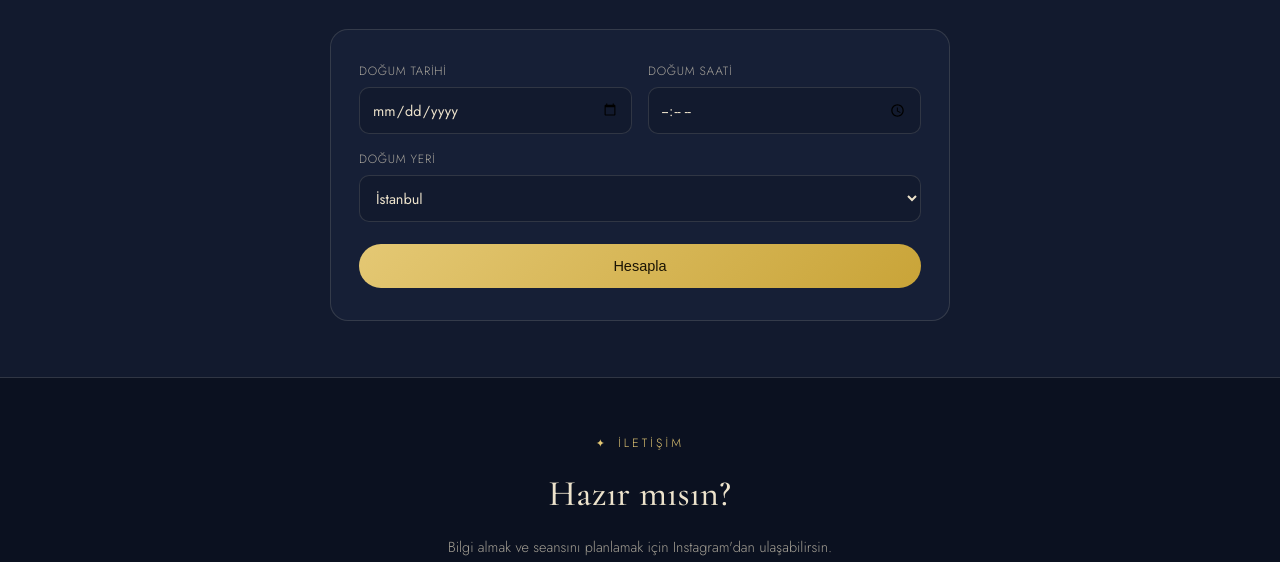
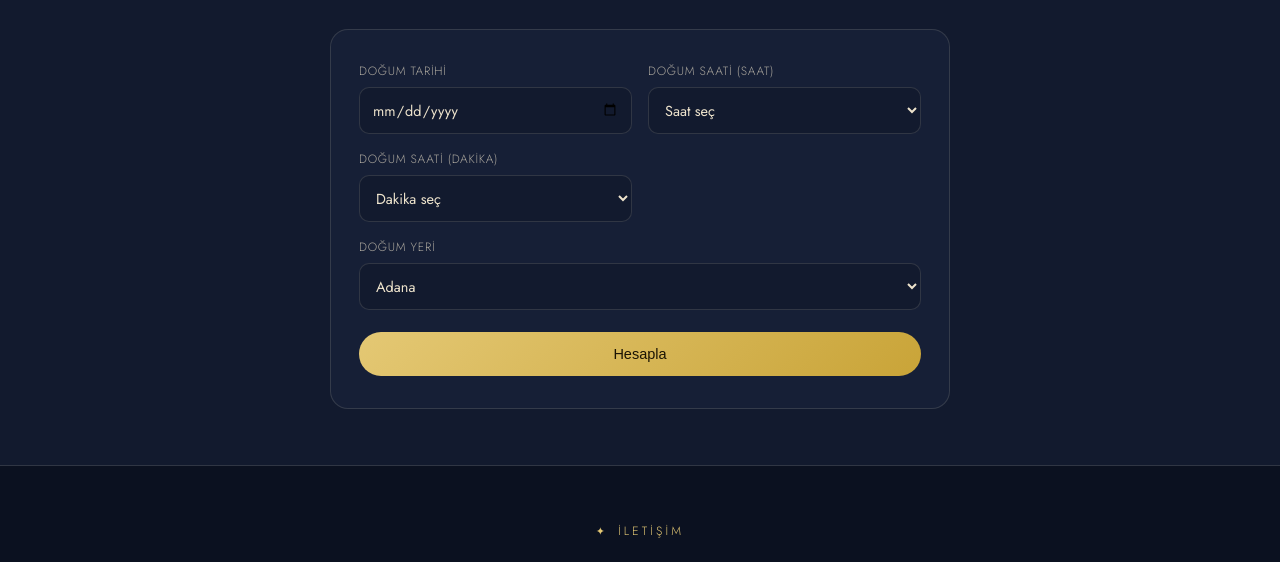
Before and after one commit to pozitifyasamatolyesi/Pozitif-yasam, a plain HTML site: page index.html in a window 1280 px wide. Shown: the part 3696-4258 px from the top of the page. Drawn offline with nearby package versions, Linux system fonts and the light colour scheme.

Commit message:
Add files via upload

```diff
--- a/index.html
+++ b/index.html
@@ -676,45 +676,138 @@
           <input type="date" id="calc-date">
         </div>
         <div class="calc-field">
-          <label for="calc-time">Doğum Saati</label>
-          <input type="time" id="calc-time">
+          <label for="calc-hour">Doğum Saati (Saat)</label>
+          <select id="calc-hour">
+            <option value="">Saat seç</option>
+            <option value="00">00</option>
+            <option value="01">01</option>
+            <option value="02">02</option>
+            <option value="03">03</option>
+            <option value="04">04</option>
+            <option value="05">05</option>
+            <option value="06">06</option>
+            <option value="07">07</option>
+            <option value="08">08</option>
+            <option value="09">09</option>
+            <option value="10">10</option>
+            <option value="11">11</option>
+            <option value="12">12</option>
+            <option value="13">13</option>
+            <option value="14">14</option>
+            <option value="15">15</option>
+            <option value="16">16</option>
+            <option value="17">17</option>
+            <option value="18">18</option>
+            <option value="19">19</option>
+            <option value="20">20</option>
+            <option value="21">21</option>
+            <option value="22">22</option>
+            <option value="23">23</option>
+          </select>
+        </div>
+        <div class="calc-field">
+          <label for="calc-min">Doğum Saati (Dakika)</label>
+          <select id="calc-min">
+            <option value="">Dakika seç</option>
+            <option value="00">00</option>
+            <option value="05">05</option>
+            <option value="10">10</option>
+            <option value="15">15</option>
+            <option value="20">20</option>
+            <option value="25">25</option>
+            <option value="30">30</option>
+            <option value="35">35</option>
+            <option value="40">40</option>
+            <option value="45">45</option>
+            <option value="50">50</option>
+            <option value="55">55</option>
+          </select>
         </div>
         <div class="calc-field full">
           <label for="calc-city">Doğum Yeri</label>
           <select id="calc-city">
-            <option value="41.0082,28.9784">İstanbul</option>
+            <option value="37.0000,35.3213">Adana</option>
+            <option value="37.7648,38.2786">Adıyaman</option>
+            <option value="38.7507,30.5567">Afyonkarahisar</option>
+            <option value="39.7191,43.0503">Ağrı</option>
+            <option value="38.3687,34.0360">Aksaray</option>
+            <option value="40.6499,35.8353">Amasya</option>
             <option value="39.9334,32.8597">Ankara</option>
-            <option value="38.4237,27.1428">İzmir</option>
             <option value="36.8969,30.7133">Antalya</option>
-            <option value="40.1826,29.0665">Bursa</option>
-            <option value="37.0000,35.3213">Adana</option>
-            <option value="37.8746,32.4932">Konya</option>
-            <option value="37.0662,37.3833">Gaziantep</option>
-            <option value="37.1591,38.7969">Şanlıurfa</option>
-            <option value="36.8000,34.6333">Mersin</option>
-            <option value="37.9144,40.2306">Diyarbakır</option>
-            <option value="38.7312,35.4787">Kayseri</option>
-            <option value="39.7767,30.5206">Eskişehir</option>
-            <option value="41.2867,36.3300">Samsun</option>
-            <option value="37.7765,29.0864">Denizli</option>
-            <option value="38.3552,38.3095">Malatya</option>
-            <option value="41.0027,39.7168">Trabzon</option>
-            <option value="39.9000,41.2700">Erzurum</option>
-            <option value="38.4891,43.4089">Van</option>
-            <option value="38.6810,39.2264">Elazığ</option>
-            <option value="38.6191,27.4289">Manisa</option>
-            <option value="40.7654,29.9408">Kocaeli</option>
-            <option value="40.6940,30.4358">Sakarya</option>
-            <option value="39.6484,27.8826">Balıkesir</option>
-            <option value="37.5858,36.9371">Kahramanmaraş</option>
+            <option value="41.1105,42.7022">Ardahan</option>
             <option value="41.1828,41.8183">Artvin</option>
             <option value="37.8560,27.8416">Aydın</option>
+            <option value="39.6484,27.8826">Balıkesir</option>
+            <option value="41.5811,32.4610">Bartın</option>
+            <option value="37.8812,41.1351">Batman</option>
+            <option value="40.2552,40.2249">Bayburt</option>
+            <option value="40.1428,29.9793">Bilecik</option>
+            <option value="38.8855,40.4966">Bingöl</option>
+            <option value="38.3938,42.1232">Bitlis</option>
+            <option value="40.7392,31.6089">Bolu</option>
+            <option value="37.7203,30.2908">Burdur</option>
+            <option value="40.1826,29.0665">Bursa</option>
+            <option value="40.1553,26.4142">Çanakkale</option>
+            <option value="40.6013,33.6134">Çankırı</option>
+            <option value="40.5506,34.9556">Çorum</option>
+            <option value="37.7765,29.0864">Denizli</option>
+            <option value="37.9144,40.2306">Diyarbakır</option>
+            <option value="40.8438,31.1565">Düzce</option>
+            <option value="41.6771,26.5557">Edirne</option>
+            <option value="38.6810,39.2264">Elazığ</option>
+            <option value="39.7500,39.5000">Erzincan</option>
+            <option value="39.9000,41.2700">Erzurum</option>
+            <option value="39.7767,30.5206">Eskişehir</option>
+            <option value="37.0662,37.3833">Gaziantep</option>
+            <option value="40.9128,38.3895">Giresun</option>
+            <option value="40.4386,39.5086">Gümüşhane</option>
+            <option value="37.5744,43.7408">Hakkari</option>
+            <option value="36.4018,36.3498">Hatay</option>
+            <option value="39.8880,44.0048">Iğdır</option>
+            <option value="37.7648,30.5566">Isparta</option>
+            <option value="41.0082,28.9784">İstanbul</option>
+            <option value="38.4237,27.1428">İzmir</option>
+            <option value="37.5858,36.9371">Kahramanmaraş</option>
+            <option value="41.2061,32.6204">Karabük</option>
+            <option value="37.1759,33.2287">Karaman</option>
+            <option value="40.6013,43.0975">Kars</option>
+            <option value="41.3887,33.7827">Kastamonu</option>
+            <option value="38.7312,35.4787">Kayseri</option>
+            <option value="36.7184,37.1212">Kilis</option>
+            <option value="39.8468,33.5153">Kırıkkale</option>
+            <option value="41.7333,27.2167">Kırklareli</option>
+            <option value="39.1425,34.1709">Kırşehir</option>
+            <option value="40.7654,29.9408">Kocaeli</option>
+            <option value="37.8746,32.4932">Konya</option>
+            <option value="39.4167,29.9833">Kütahya</option>
+            <option value="38.3552,38.3095">Malatya</option>
+            <option value="38.6191,27.4289">Manisa</option>
+            <option value="37.3212,40.7245">Mardin</option>
+            <option value="36.8000,34.6333">Mersin</option>
             <option value="37.2154,28.3636">Muğla</option>
+            <option value="38.9462,41.7539">Muş</option>
+            <option value="38.6939,34.6857">Nevşehir</option>
+            <option value="37.9667,34.6833">Niğde</option>
+            <option value="40.9839,37.8764">Ordu</option>
+            <option value="37.0742,36.2478">Osmaniye</option>
+            <option value="41.0201,40.5234">Rize</option>
+            <option value="40.6940,30.4358">Sakarya</option>
+            <option value="41.2867,36.3300">Samsun</option>
+            <option value="37.9333,41.9500">Siirt</option>
+            <option value="42.0231,35.1531">Sinop</option>
+            <option value="39.7477,37.0179">Sivas</option>
+            <option value="37.1591,38.7969">Şanlıurfa</option>
+            <option value="37.4187,42.4918">Şırnak</option>
             <option value="40.9833,27.5167">Tekirdağ</option>
-            <option value="40.9839,37.8764">Ordu</option>
-            <option value="41.0201,40.5234">Rize</option>
-            <option value="other">Diğer / Yurt Dışı</option>
-          </select>
+            <option value="40.3167,36.5500">Tokat</option>
+            <option value="41.0027,39.7168">Trabzon</option>
+            <option value="39.3074,39.4388">Tunceli</option>
+            <option value="38.6823,29.4082">Uşak</option>
+            <option value="38.4891,43.4089">Van</option>
+            <option value="40.6500,29.2667">Yalova</option>
+            <option value="39.8181,34.8147">Yozgat</option>
+            <option value="41.4564,31.7987">Zonguldak</option>
+            <option value="other">Diğer / Yurt Dışı</option>          </select>
         </div>
         <div class="calc-field" id="calc-lat-wrap" style="display:none;">
           <label for="calc-lat">Enlem (Latitude)</label>
@@ -895,14 +988,17 @@
   if (btn){
     btn.addEventListener('click', function(){
       var dateEl = document.getElementById('calc-date');
-      var timeEl = document.getElementById('calc-time');
+      var hourEl = document.getElementById('calc-hour');
+      var minEl = document.getElementById('calc-min');
       var errorEl = document.getElementById('calc-error');
       var resultEl = document.getElementById('calc-result');
 
       var dateVal = dateEl.value;
-      var timeVal = timeEl.value || '12:00';
+      var hourVal = hourEl.value;
+      var minVal = minEl.value;
 
-      if (!dateVal){
+      if (!dateVal || hourVal === '' || minVal === ''){
+        errorEl.textContent = 'Lütfen doğum tarihi, saati ve dakikasını eksiksiz seç.';
         errorEl.classList.add('show');
         resultEl.classList.remove('show');
         return;
@@ -911,8 +1007,7 @@
 
       var parts = dateVal.split('-');
       var year = parseInt(parts[0],10), month = parseInt(parts[1],10), day = parseInt(parts[2],10);
-      var tparts = timeVal.split(':');
-      var hourLocal = parseInt(tparts[0],10) + parseInt(tparts[1],10)/60;
+      var hourLocal = parseInt(hourVal,10) + parseInt(minVal,10)/60;
 
       var lat, lon, tzOffset;
       if (citySelect.value === 'other'){
```
